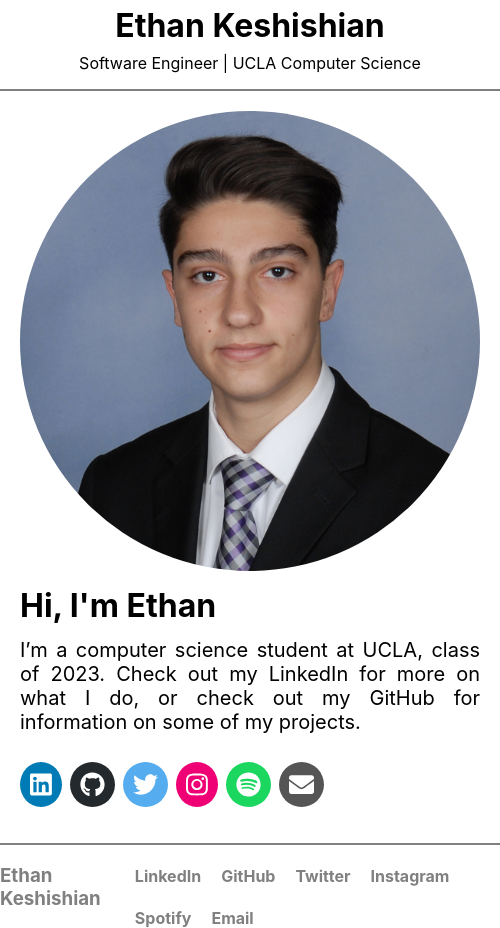
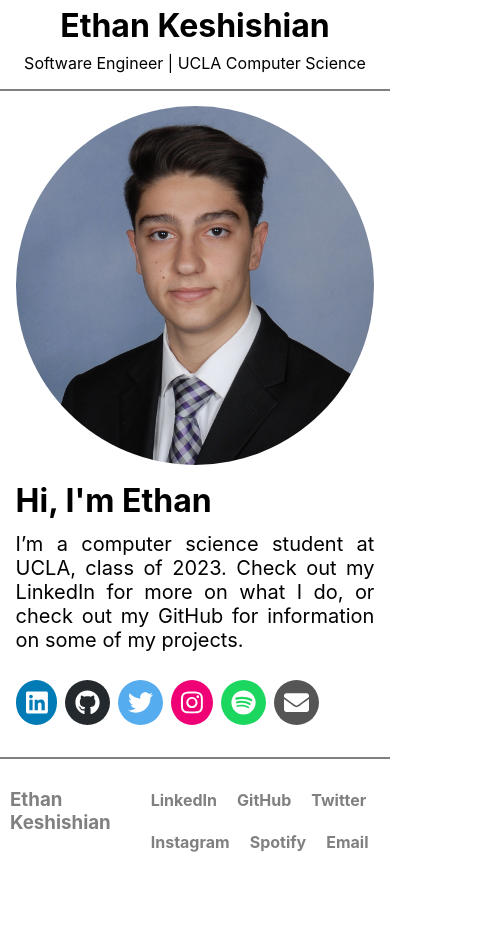
Before and after one commit to ethankeshishian/ethan-website-react, a React (Create React App) app: page / in a window 390 px wide. Shown: the whole page, 500 px wide, since content can reach past the window. After the commit the page ends 882 px from the top, so only its background shows below. Built offline with nearby package versions, Linux system fonts and the light colour scheme; the HTML template or start-up script is replaced by a standard one.

Commit message:
Hosted last commit, fix display on mobile.

```diff
--- a/src/components/MyFooter.tsx
+++ b/src/components/MyFooter.tsx
@@ -6,8 +6,9 @@ function MyFooter() {
   return (
     <div className="footer-container">
       <h3 className="name">Ethan Keshishian</h3>
-      <div className="links-container"></div>
-      <SocialMediaLinks />
+      <div className="links-container">
+        <SocialMediaLinks />
+      </div>
     </div>
   );
 }
--- a/src/styles/Body.css
+++ b/src/styles/Body.css
@@ -19,7 +19,7 @@
 
 .text-container {
   text-align: left;
-  width: 500px;
+  max-width: 500px;
   max-height: 500px;
   padding-left: 48px;
   padding-top: 32px;
--- a/src/styles/MyFooter.css
+++ b/src/styles/MyFooter.css
@@ -7,3 +7,11 @@
 .name {
   color: grey;
 }
+.links-container,
+.name {
+  padding: 10px;
+}
+
+.links-container {
+  margin-bottom: 20px;
+}
--- a/src/styles/SocialMediaLinks.css
+++ b/src/styles/SocialMediaLinks.css
@@ -3,7 +3,7 @@
   flex-wrap: wrap;
 }
 .link {
-  padding: 0px 10px;
+  padding-left: 20px;
   margin-bottom: 0px;
   color: grey;
 }
```
